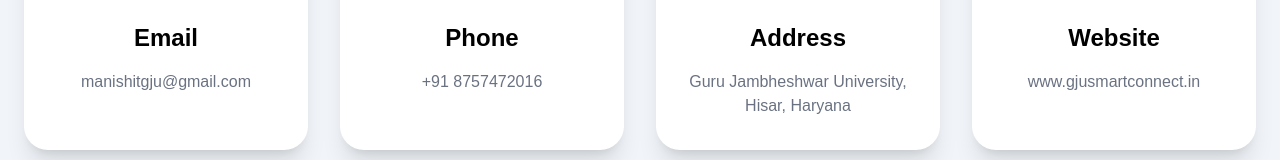
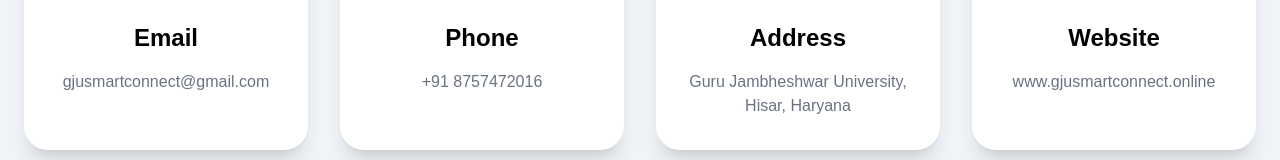
Before and after one commit to mkmanishcse-cell/gju-smart-connect, a Next.js app: page / in a window 1280 px wide. Shown: the part 3683-3843 px from the top of the page. Built offline with nearby package versions, Linux system fonts and the light colour scheme.

Commit message:
website name change

```diff
--- a/components/landing/Contact.tsx
+++ b/components/landing/Contact.tsx
@@ -53,7 +53,7 @@
 
             <p className="text-gray-500 mt-4">
 
-              manishitgju@gmail.com
+              gjusmartconnect@gmail.com
 
             </p>
 
@@ -123,7 +123,7 @@
 
             <p className="text-gray-500 mt-4">
 
-              www.gjusmartconnect.in
+              www.gjusmartconnect.online
 
             </p>
 
```
